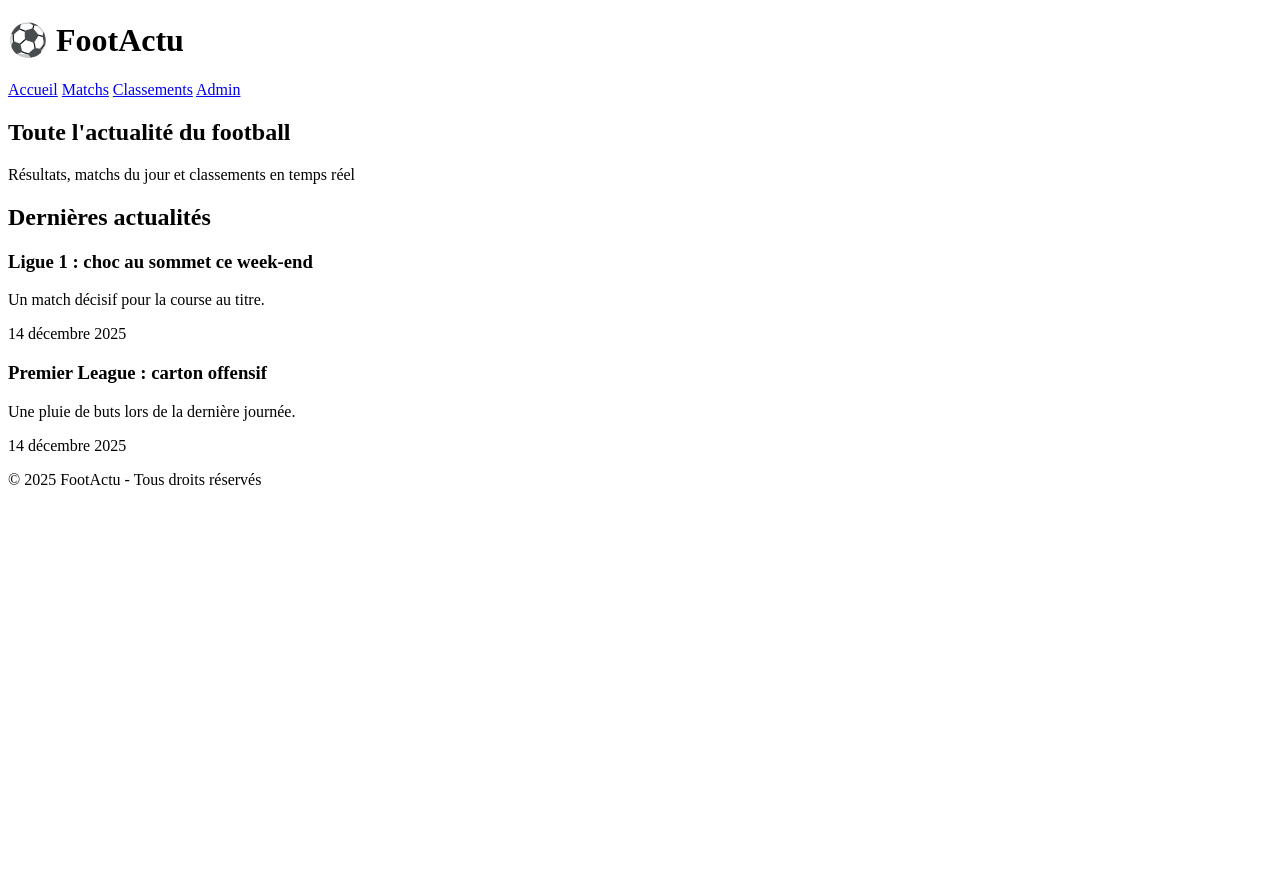
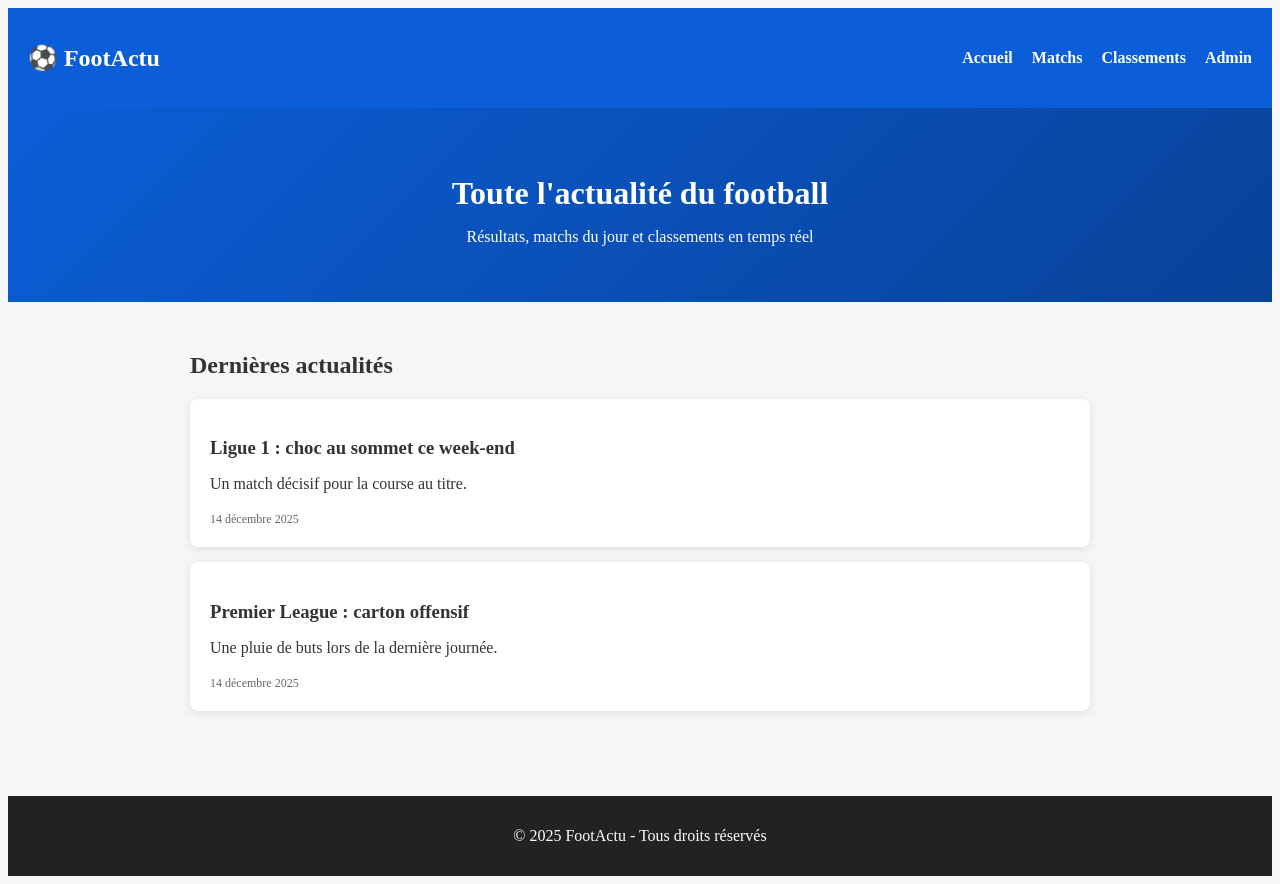
Before and after one commit to wisschacha/actufoot, a plain HTML site: page index.html in a window 1280 px wide. Before the commit the page ends 800 px from the top, so only its background shows below. Drawn offline with Linux system fonts and the light colour scheme.

Commit message:
Update style.css

```diff
--- a/style.css
+++ b/style.css
@@ -1,5 +1,94 @@
-select {
-padding: 10px;
-font-size: 16px;
-margin-bottom: 20px;
+<style>
+* {
+  margin: 0;
+  padding: 0;
+  box-sizing: border-box;
+  font-family: Arial, Helvetica, sans-serif;
 }
+
+body {
+  background-color: #f4f6f8;
+  color: #333;
+}
+
+header {
+  background-color: #0b5ed7;
+  color: white;
+  padding: 20px;
+  display: flex;
+  justify-content: space-between;
+  align-items: center;
+}
+
+header h1 {
+  font-size: 24px;
+}
+
+nav a {
+  color: white;
+  margin-left: 15px;
+  text-decoration: none;
+  font-weight: bold;
+}
+
+nav a:hover {
+  text-decoration: underline;
+}
+
+.hero {
+  background: linear-gradient(135deg, #0b5ed7, #084298);
+  color: white;
+  padding: 40px 20px;
+  text-align: center;
+}
+
+.hero h2 {
+  font-size: 32px;
+  margin-bottom: 10px;
+}
+
+.actus {
+  padding: 30px 20px;
+  max-width: 900px;
+  margin: auto;
+}
+
+.actus h2 {
+  margin-bottom: 20px;
+}
+
+.card {
+  background: white;
+  padding: 20px;
+  margin-bottom: 15px;
+  border-radius: 8px;
+  box-shadow: 0 2px 8px rgba(0,0,0,0.1);
+}
+
+.card h3 {
+  margin-bottom: 8px;
+}
+
+.card .date {
+  font-size: 12px;
+  color: #666;
+}
+
+footer {
+  background-color: #222;
+  color: white;
+  text-align: center;
+  padding: 15px;
+  margin-top: 40px;
+}
+
+@media (max-width: 600px) {
+  header {
+    flex-direction: column;
+  }
+
+  nav {
+    margin-top: 10px;
+  }
+}
+</style>
```
